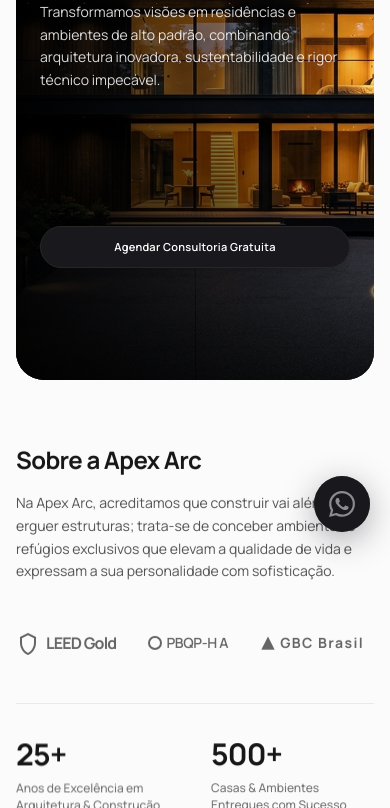
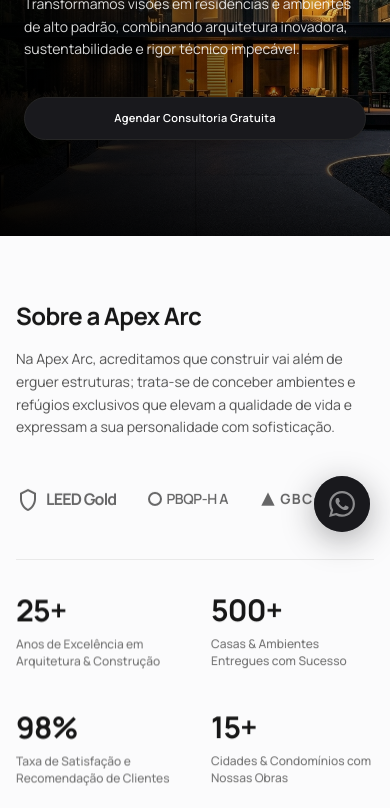
Before and after one commit to emersonsantosp96-cell/portifolio-sites-construtoras, a website: page index.html in a window 390 px wide. Shown: the part 292-1100 px from the top of the page. Drawn offline with nearby package versions, Linux system fonts and the light colour scheme.

Commit message:
feat: hero full-bleed mobile, reduced height, notch preserved

```diff
--- a/index.html
+++ b/index.html
@@ -170,9 +170,9 @@
 </header>
 
 <!-- Main Hero Section (Com Recorte Curvo / Notch Perfeitamente Integrado ao Fundo) -->
-<section class="w-full px-4 sm:px-6 lg:px-8 max-w-[1360px] mx-auto mt-2">
+<section class="w-full px-0 sm:px-6 lg:px-8 max-w-[1360px] mx-auto mt-0 sm:mt-2">
     <!-- Hero Rounded Banner Card -->
-    <div class="relative w-full rounded-[28px] sm:rounded-[36px] lg:rounded-[44px] overflow-hidden min-h-[540px] sm:min-h-[600px] lg:min-h-[680px] flex flex-col justify-between p-6 sm:p-12 lg:p-16 pb-28 sm:pb-32 lg:pb-36 bg-neutral-950">
+    <div class="relative w-full rounded-none sm:rounded-[36px] lg:rounded-[44px] overflow-hidden min-h-[380px] sm:min-h-[600px] lg:min-h-[680px] flex flex-col justify-between p-6 sm:p-12 lg:p-16 pb-24 sm:pb-32 lg:pb-36 bg-neutral-950">
         <!-- Background Image of Luxury Villa at Dusk -->
         <img
             src="assets/hero-apex-villa.jpg"
```
